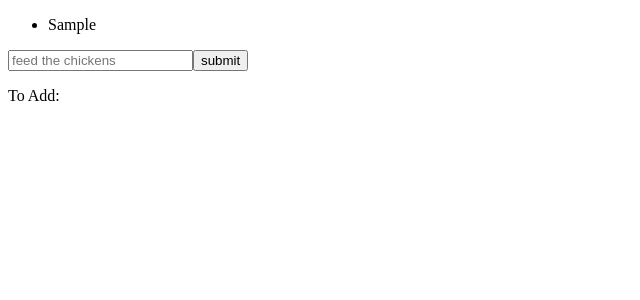
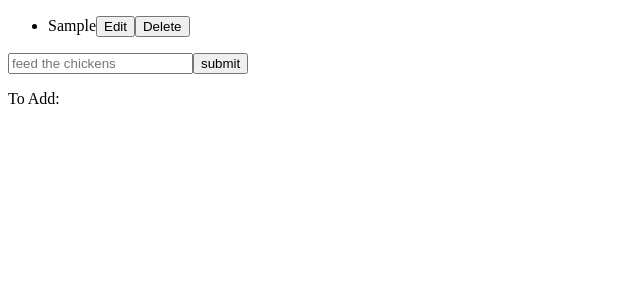
Before and after one commit to wanwari/react-to-do, a React (Create React App) app: page / in a window 1280 px wide. Both pictures are taken after typing "Sample" into the empty fields and a click on the button "submit". Shown: the top 300 px of the page, without its empty margins (0-640 px from the left). Built offline with nearby package versions, Linux system fonts and the light colour scheme.

Commit message:
feat: delete item from list

```diff
--- a/src/App.js
+++ b/src/App.js
@@ -10,10 +10,22 @@ const App = () => {
 		setToDoItems(toDoItems => [...toDoItems, itemToAdd]);
 	}
 
+	const deleteItemFromList = index => {
+		const tmpArray = (toDoItems.filter((el, i) => index !== i));
+		setToDoItems(tmpArray);
+	}
+
 	return(
 		<>
-			<List toDoItems={ toDoItems }/>
-			<AddItem addItemToList={(itemToAdd) => addItemToList(itemToAdd) }/>
+			<List
+				toDoItems={ toDoItems }
+				deleteItemFromList={(index) => deleteItemFromList(index)}
+			/>
+
+			<AddItem
+				addItemToList={(itemToAdd) => addItemToList(itemToAdd)}
+
+			/>
 		</>
 	)
 }
--- a/src/components/List.js
+++ b/src/components/List.js
@@ -1,10 +1,16 @@
 import ListItem from "./ListItem";
 
-const List = ({ toDoItems }) => {
+const List = ({ toDoItems, deleteItemFromList}) => {
+
     return(
         <ul>
             {toDoItems.map((item, index) => (
-                <ListItem key={ index }>{ item }</ListItem>
+                <ListItem
+                    key={ index }
+                    itemIndex={ index }
+                    deleteItemFromList={(index) => deleteItemFromList(index)}>
+                        { item }
+                </ListItem>
             ))}
         </ul>
     );
--- a/src/components/ListItem.js
+++ b/src/components/ListItem.js
@@ -1,7 +1,11 @@
 
-const ListItem = ({ children })=> {
+const ListItem = props => {
     return(
-        <li>{ children }</li>
+        <li>
+            { props.children }
+            <button>Edit</button>
+            <button onClick={ () => props.deleteItemFromList(props.itemIndex) }>Delete</button>
+        </li>
     );
 }
 
```
